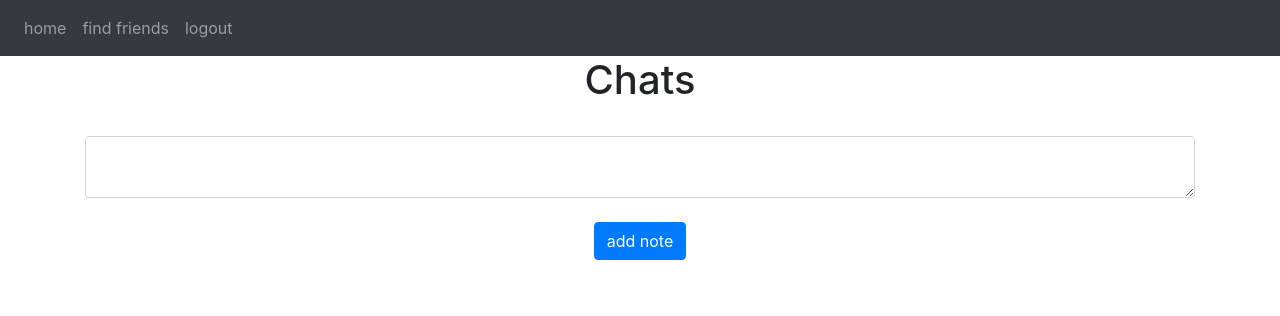
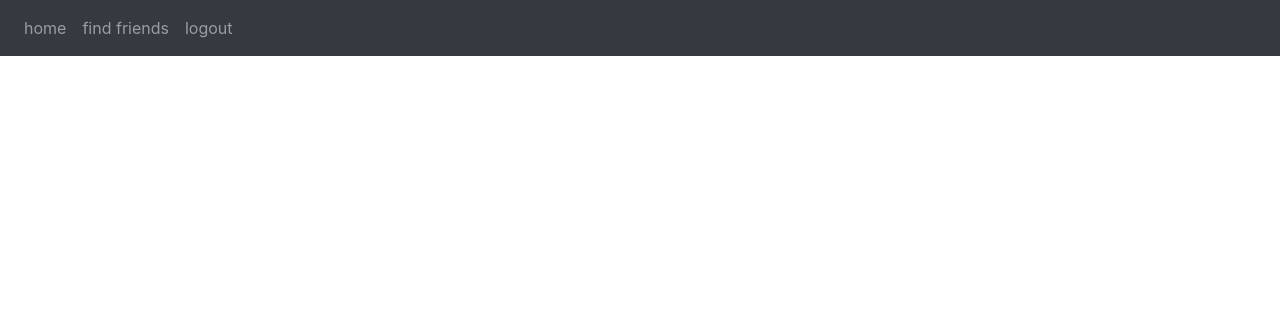
Before and after one commit to true-real-michael/flask-messenger, a Flask app: page / in a window 1280 px wide. Shown: the top 316 px of the page. Run offline with Flask 3, Linux system fonts and the light colour scheme; the visitor is signed in with stand-in values (Sample User, id 1); data that the repository does not hold is empty; some libraries are stand-ins or nearby versions.

Commit message:
empty home

```diff
--- a/website/templates/home.html
+++ b/website/templates/home.html
@@ -3,24 +3,6 @@
 
 {% block content %}
 
-    <h1 align="center">Chats</h1>
-    <ul class="list-group list-group-flush" id="notes">
-        {% for note in user.chats %}
-            <li class="list-group list-group-item">
-                {% if chat.user1_id == user.id %}
-                    {{ chat.user2_id }}
-                {% else %}
-                    {{ chat.user1_id }}
-                {% endif %}
-            </li>
-        {% endfor %}
-    </ul>
-    <form method="POST">
-        <label for="note"></label><textarea name="note" id="note" class="form-control"></textarea>
-        <br/>
-        <div align="center">
-            <button type="submit" class="btn btn-primary">add note</button>
-        </div>
-    </form>
+
 
 {% endblock %}
```
